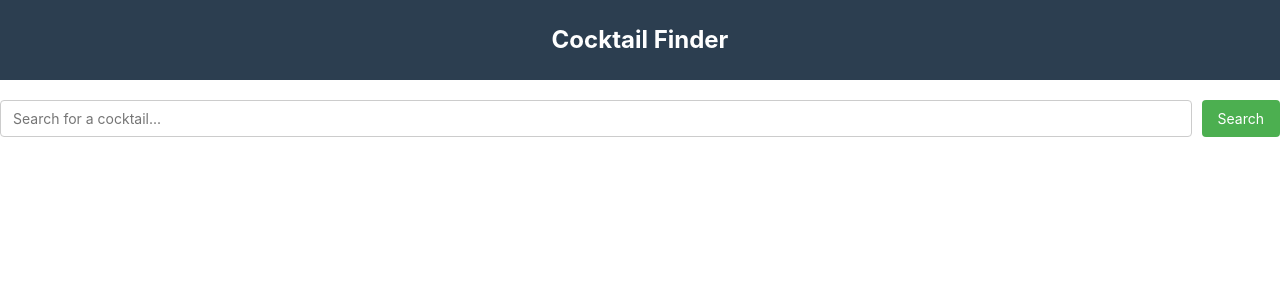
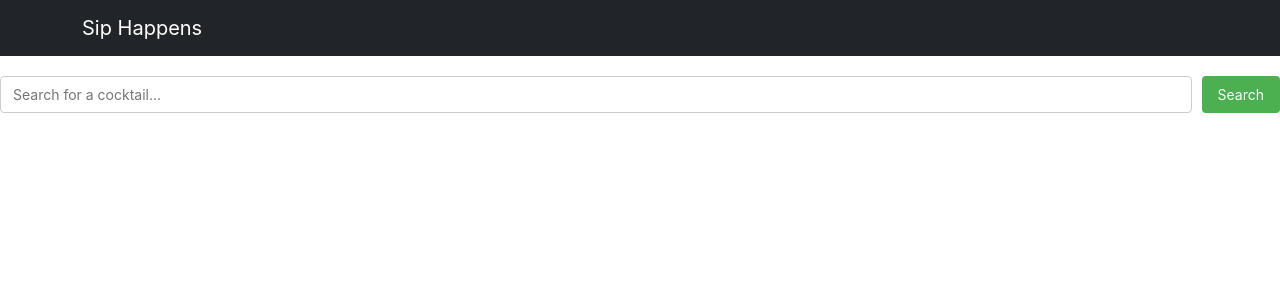
Before and after one commit to landontally/cocktail-pwa, a React (Create React App) app: page / in a window 1280 px wide. Shown: the top 300 px of the page. Built offline with nearby package versions, Linux system fonts and the light colour scheme.

Commit message:
style: updated with react-bootstrap

```diff
--- a/src/components/Header.js
+++ b/src/components/Header.js
@@ -1,8 +1,14 @@
 import React from 'react';
-import styles from './Header.module.css';
+import { Navbar, Container } from 'react-bootstrap';
 
 const Header = () => {
-  return <header className={styles.header}>Cocktail Finder</header>;
+  return (
+    <Navbar bg="dark" variant="dark">
+      <Container>
+        <Navbar.Brand>Sip Happens</Navbar.Brand>
+      </Container>
+    </Navbar>
+  );
 };
 
 export default Header;
```
